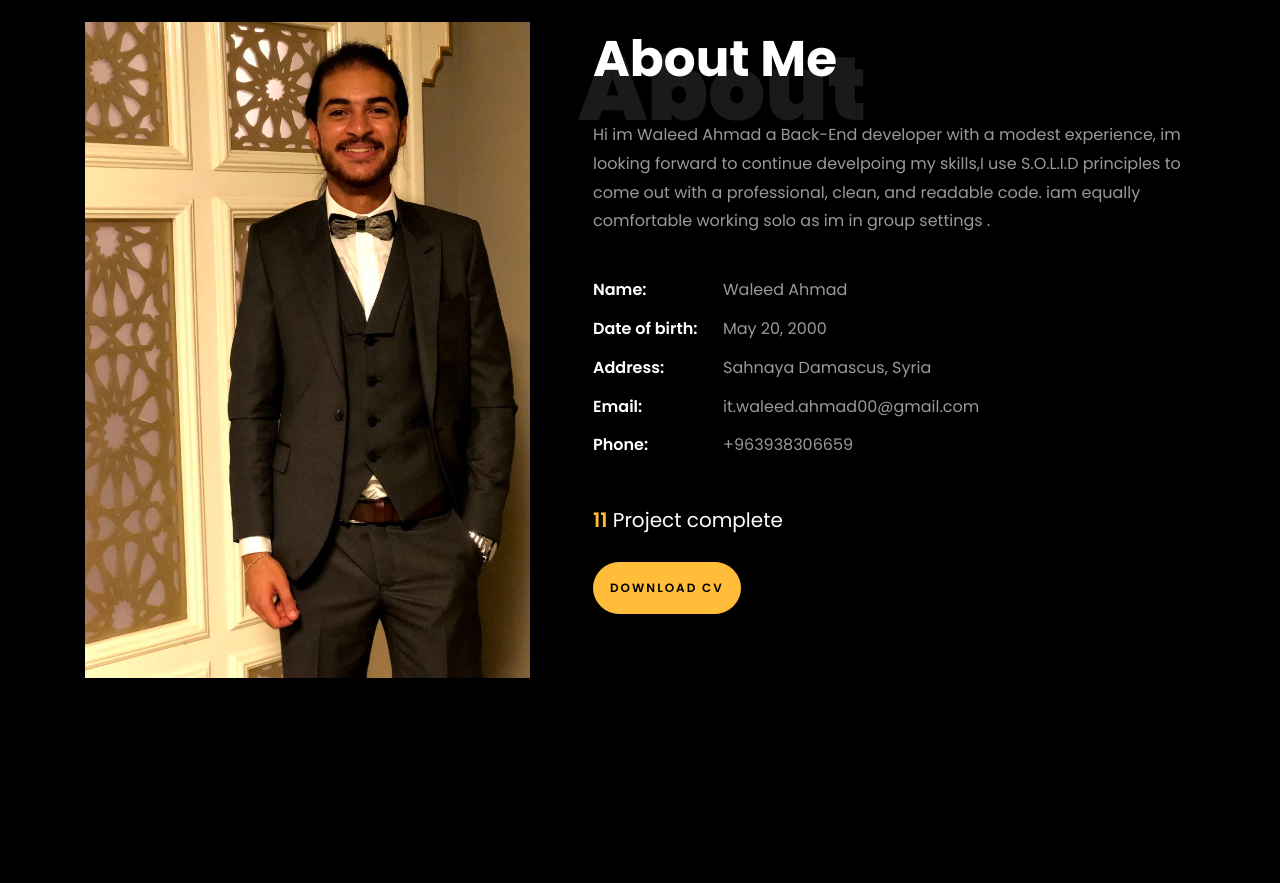
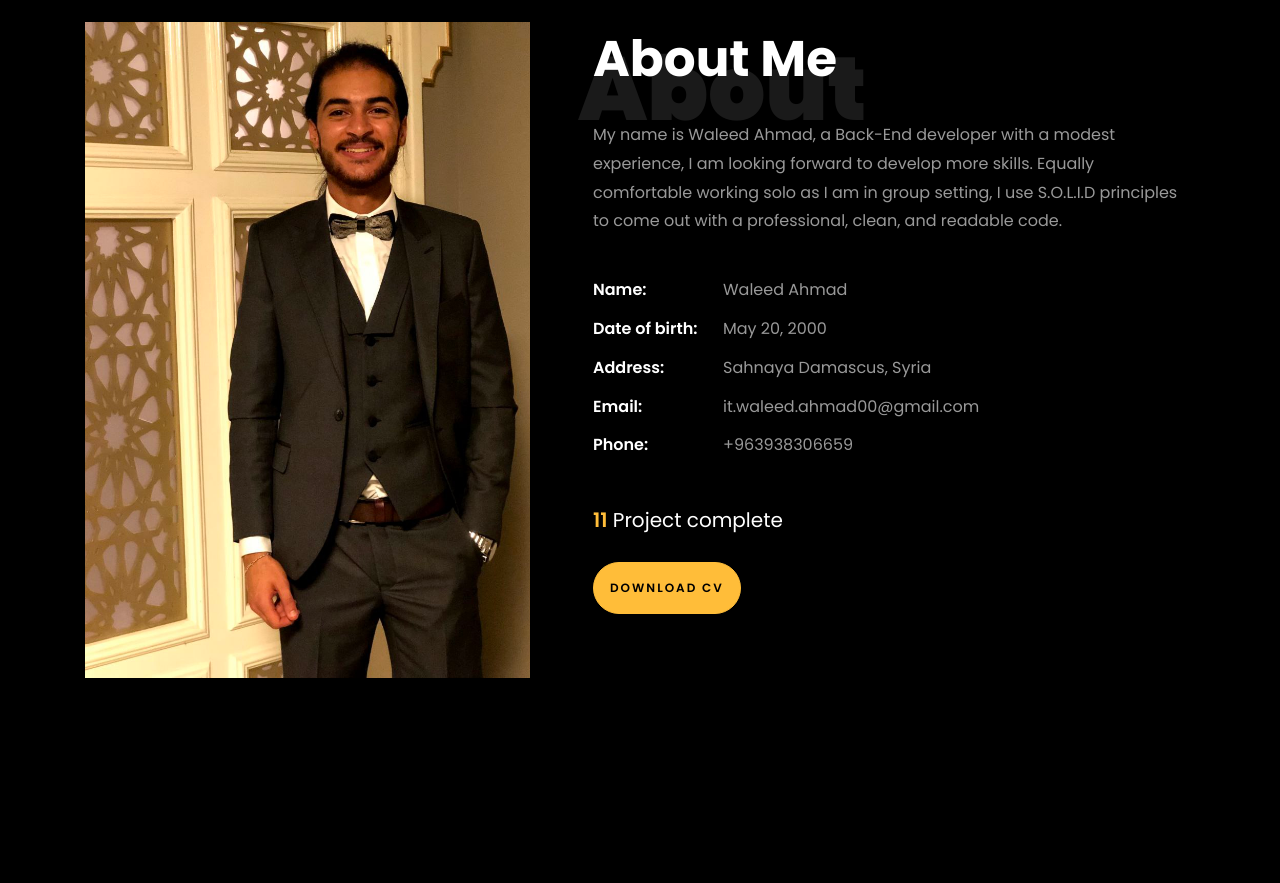
Before and after one commit to waleed-331/Waleed-Ahmad, a plain HTML site: page index.html in a window 1280 px wide. Shown: the part 840-1723 px from the top of the page. Drawn offline with Linux system fonts and the light colour scheme; files whose address does not match are found by name.

Commit message:
Update index.html

```diff
--- a/index.html
+++ b/index.html
@@ -86,7 +86,7 @@
 		          <div class="col-md-12 heading-section ftco-animate">
 		          	<h1 class="big">About</h1>
 		            <h2 class="mb-4">About Me</h2>
-		            <p>Hi im Waleed Ahmad a Back-End developer with a modest experience, im looking forward to continue develpoing my skills,I use S.O.L.I.D principles to come out with a professional, clean, and readable code. iam equally comfortable working solo as im in group settings .</p>
+		            <p>My name is Waleed Ahmad, a Back-End developer with a modest experience, I am looking forward to develop more skills. Equally comfortable working solo as I am in group setting, I use S.O.L.I.D principles to come out with a professional, clean, and readable code.</p>
 		            <ul class="about-info mt-4 px-md-0 px-2">
 		            	<li class="d-flex"><span>Name:</span> <span>Waleed Ahmad</span></li>
 		            	<li class="d-flex"><span>Date of birth:</span> <span>May 20, 2000</span></li>
```
